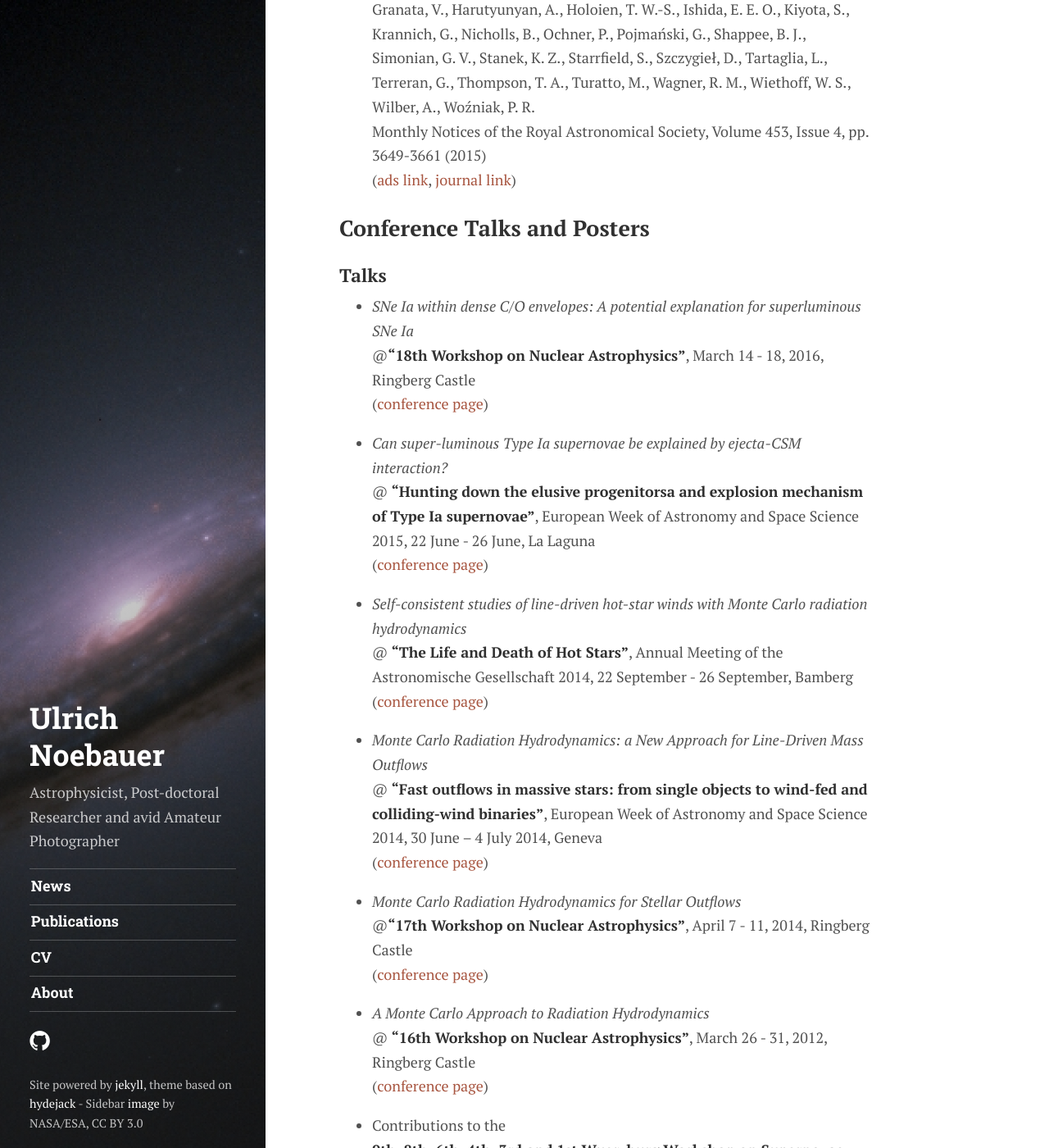
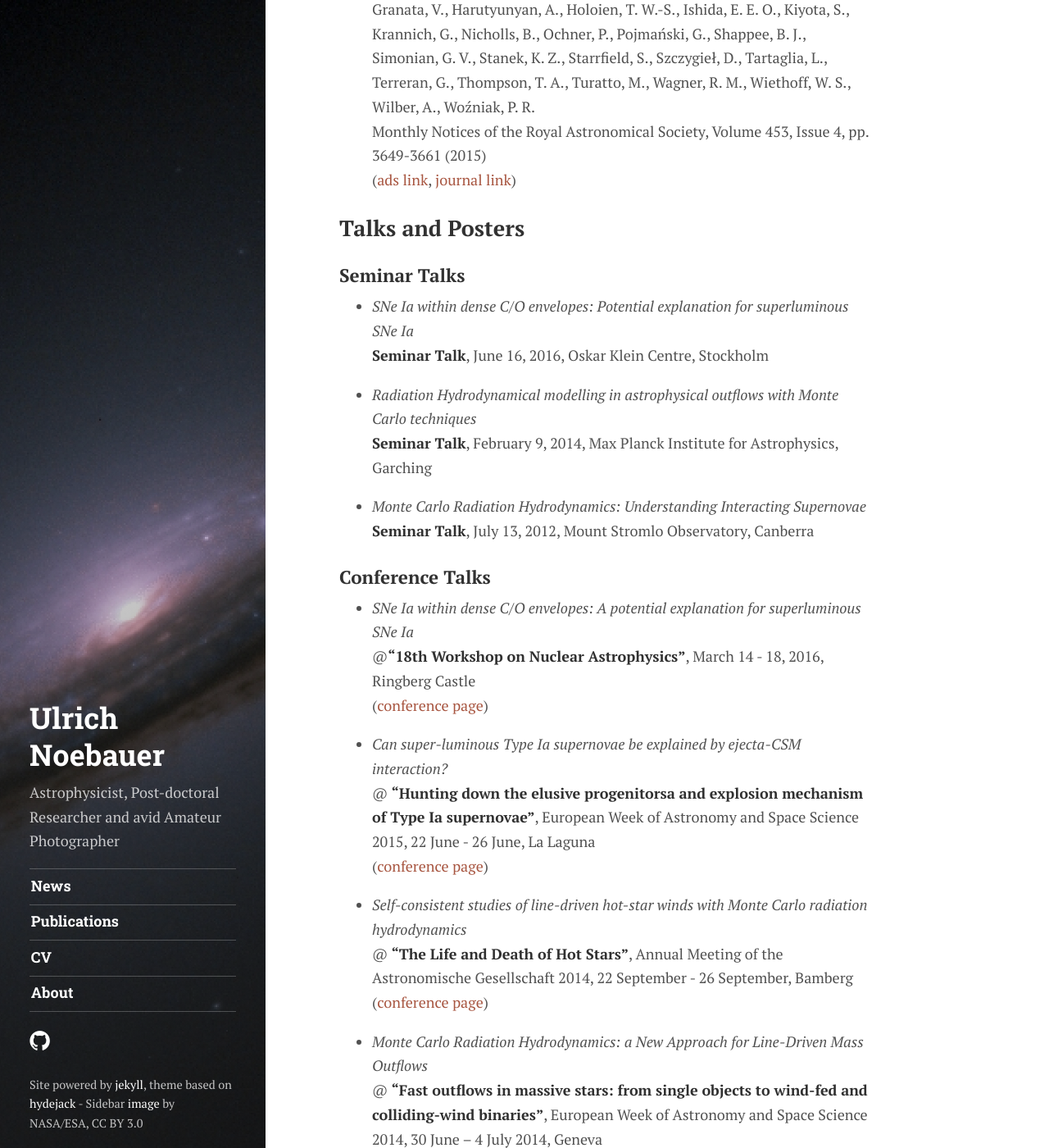
Before and after one commit to unoebauer/unoebauer.github.io, a Jekyll site: the page built from publications/index.md, in a window 1280 px wide and 1400 px high, scrolled down 1471 px. Shown: the whole window at 82% size. Built offline with Jekyll 4.4.1, drawn with Linux system fonts in a browser that asks for light colours; some web fonts are replaced; some of the changed text lies outside the part shown.

Commit message:
Add OKC talk, reordered talks section

```diff
--- a/publications/index.md
+++ b/publications/index.md
@@ -37,9 +37,20 @@ permalink: /publications/
     ([ads link][pastorello2015aads], [journal link][pastorello2015ajournal])
 
 
-## Conference Talks and Posters
+## Talks and Posters
 
-### Talks
+### Seminar Talks
+
+  * _SNe Ia within dense C/O envelopes: Potential explanation for superluminous SNe Ia_
+    __Seminar Talk__, June 16, 2016, Oskar Klein Centre, Stockholm
+
+  * _Radiation Hydrodynamical modelling in astrophysical outflows with Monte Carlo techniques_
+    __Seminar Talk__, February 9, 2014, Max Planck Institute for Astrophysics, Garching
+
+  * _Monte Carlo Radiation Hydrodynamics: Understanding Interacting Supernovae_
+    __Seminar Talk__, July 13, 2012, Mount Stromlo Observatory, Canberra
+
+### Conference Talks
 
   * _SNe Ia within dense C/O envelopes: A potential explanation for superluminous SNe Ia_
     @__"18th Workshop on Nuclear Astrophysics"__, March 14 - 18, 2016, Ringberg Castle
```
Also changed, not shown: other parts of publications/index.md (+1 -8 lines).
